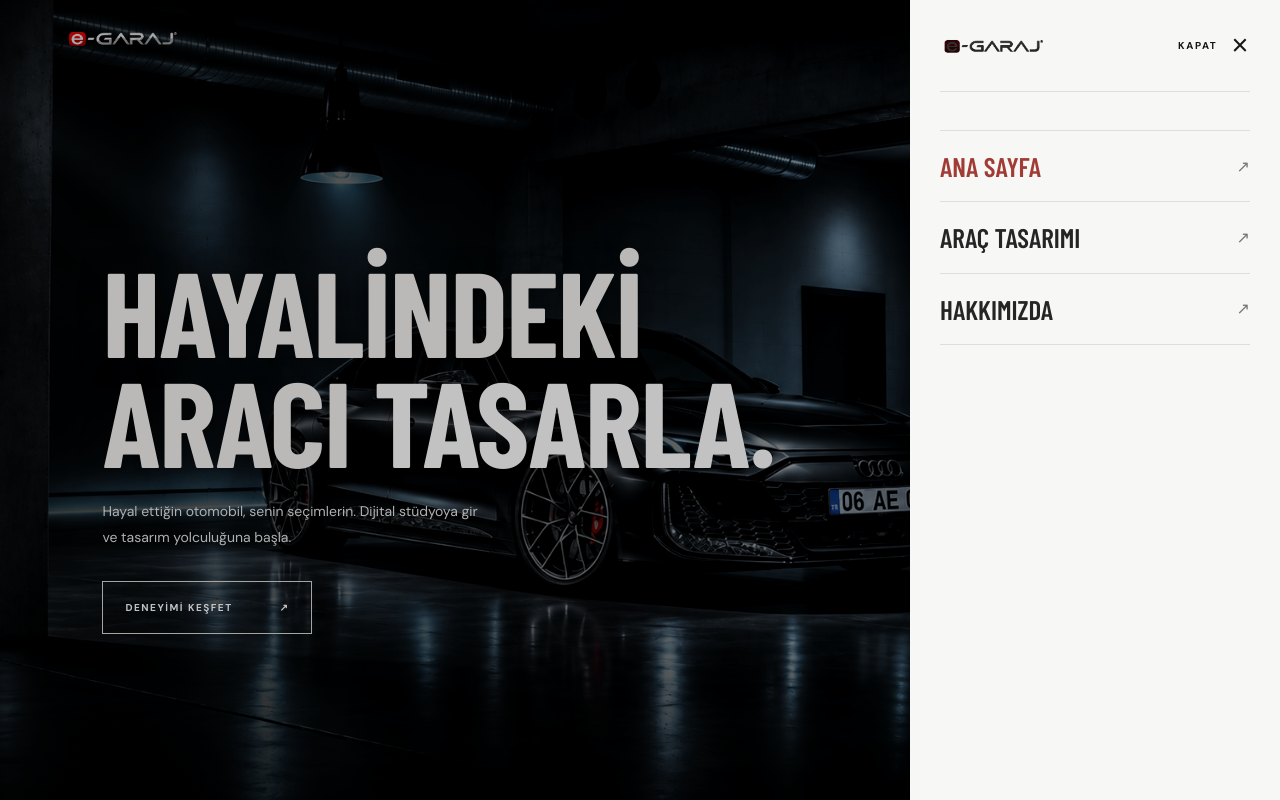
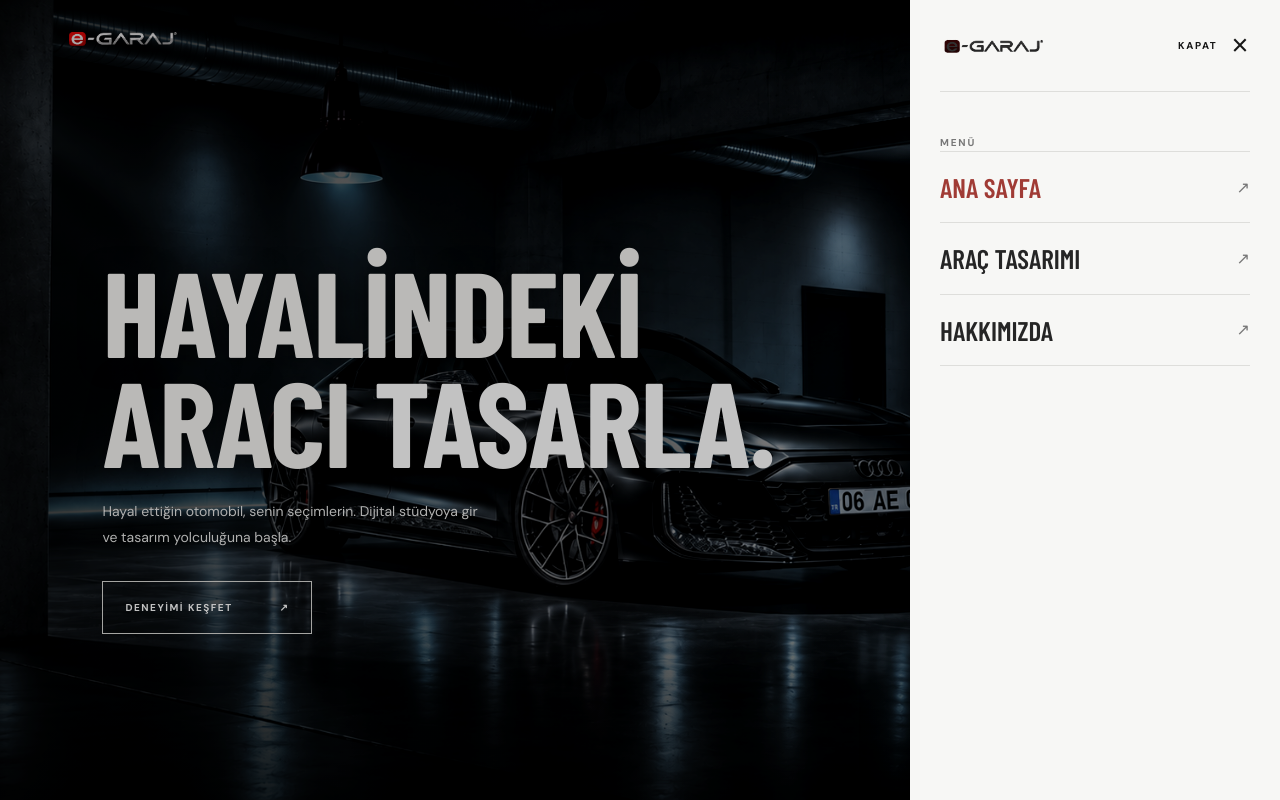
Before and after one commit to CinestaPrime/E-Garaj, a Next.js app: page / in a window 1280 px wide. Both pictures are taken after a click on the button "MENÜ". Shown: the top 800 px of the page. Built offline with nearby package versions, Linux system fonts and the light colour scheme; a web font is replaced by a local one.

Commit message:
Restore menu heading in compact drawer

```diff
--- a/app/SiteHeader.tsx
+++ b/app/SiteHeader.tsx
@@ -24,7 +24,7 @@ export default function SiteHeader({active="home"}:{active?:"home"|"studio"|"abo
   {open&&<div className="ks-menu-overlay ks-menu-drawer-overlay" id="ks-menu-panel" role="dialog" aria-modal="true" aria-label="E-Garaj navigasyon menüsü"><button type="button" className="ks-menu-backdrop" tabIndex={-1} aria-label="Menüyü kapat" onClick={()=>setOpen(false)}/>
    <div className="ks-menu-shell ks-menu-drawer">
     <div className="ks-menu-top"><Link href="/" onClick={()=>setOpen(false)} aria-label="E-GARAJ ana sayfa"><img src="/e-garaj-logo.svg" alt="E-GARAJ"/></Link><button ref={closeRef} className="ks-menu-close" type="button" aria-label="Menüyü kapat" onClick={()=>{setOpen(false);triggerRef.current?.focus()}}>KAPAT <span aria-hidden="true">×</span></button></div>
-    <div className="ks-menu-body"><div className="ks-menu-nav"><nav aria-label="Sayfalar">{items.map(item=><Link key={item.key} href={item.href} onClick={()=>setOpen(false)} className={active===item.key?"current":""}><span>{item.label}</span><span className="ks-menu-arrow">↗</span></Link>)}</nav></div></div>
+    <div className="ks-menu-body"><div className="ks-menu-nav"><span className="ks-menu-eyebrow">MENÜ</span><nav aria-label="Sayfalar">{items.map(item=><Link key={item.key} href={item.href} onClick={()=>setOpen(false)} className={active===item.key?"current":""}><span>{item.label}</span><span className="ks-menu-arrow">↗</span></Link>)}</nav></div></div>
    </div>
   </div>}
  </>;
```
